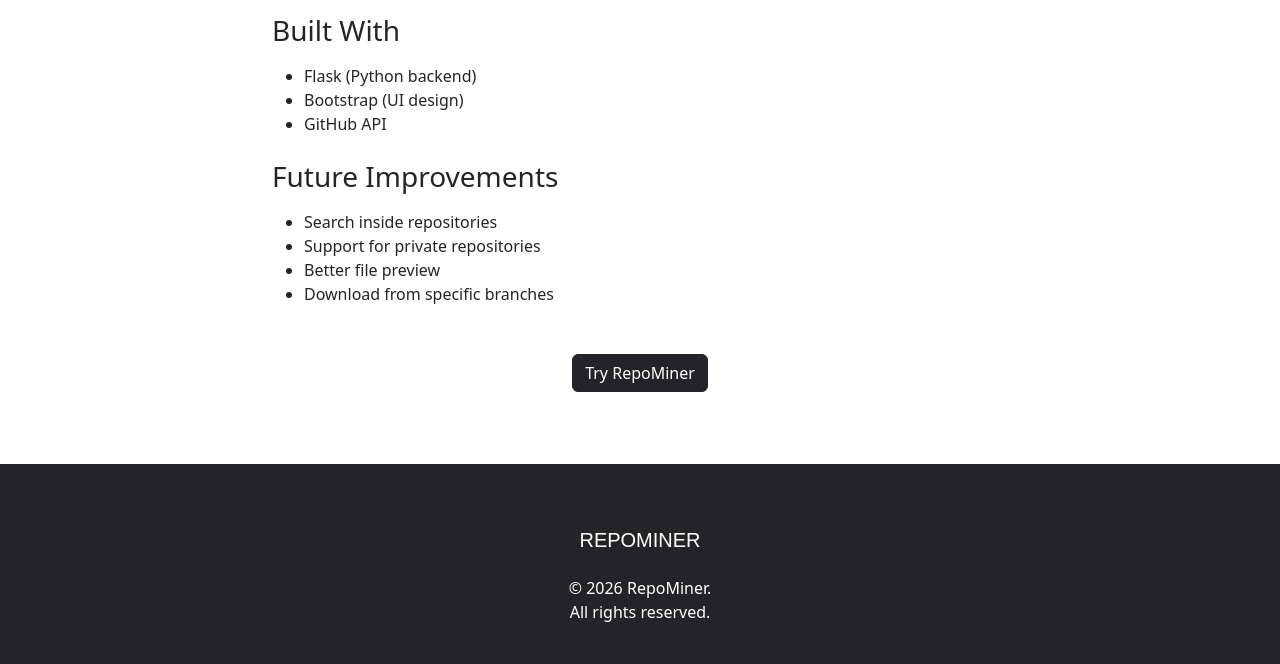
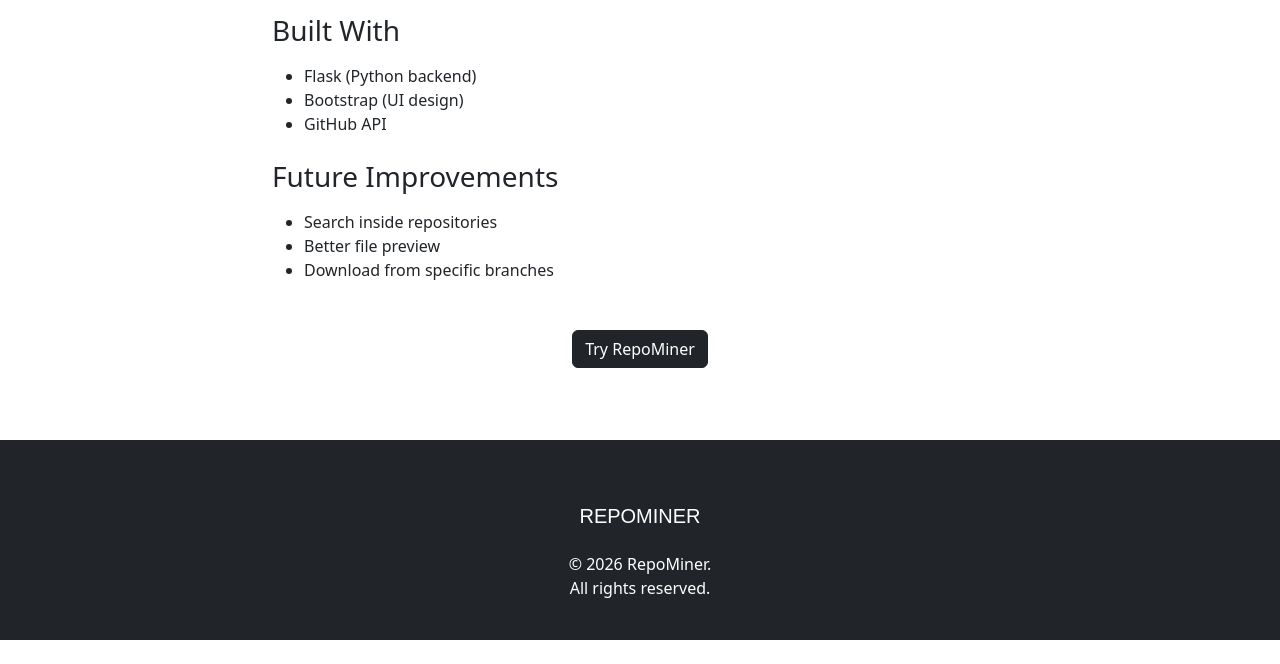
Before and after one commit to adeeltahirdev/RepoMiner, a Flask app: page /about in a window 1280 px wide. Shown: the part 849-1513 px from the top of the page. After the commit the page ends 1489 px from the top, so only its background shows below. Run offline with Flask 3, Linux system fonts and the light colour scheme; some web fonts are replaced.

Commit message:
Updated the about page

```diff
--- a/templates/about.html
+++ b/templates/about.html
@@ -54,7 +54,6 @@
       <h3 class="mt-4 mb-3">Future Improvements</h3>
       <ul>
         <li>Search inside repositories</li>
-        <li>Support for private repositories</li>
         <li>Better file preview</li>
         <li>Download from specific branches</li>
       </ul>
```
